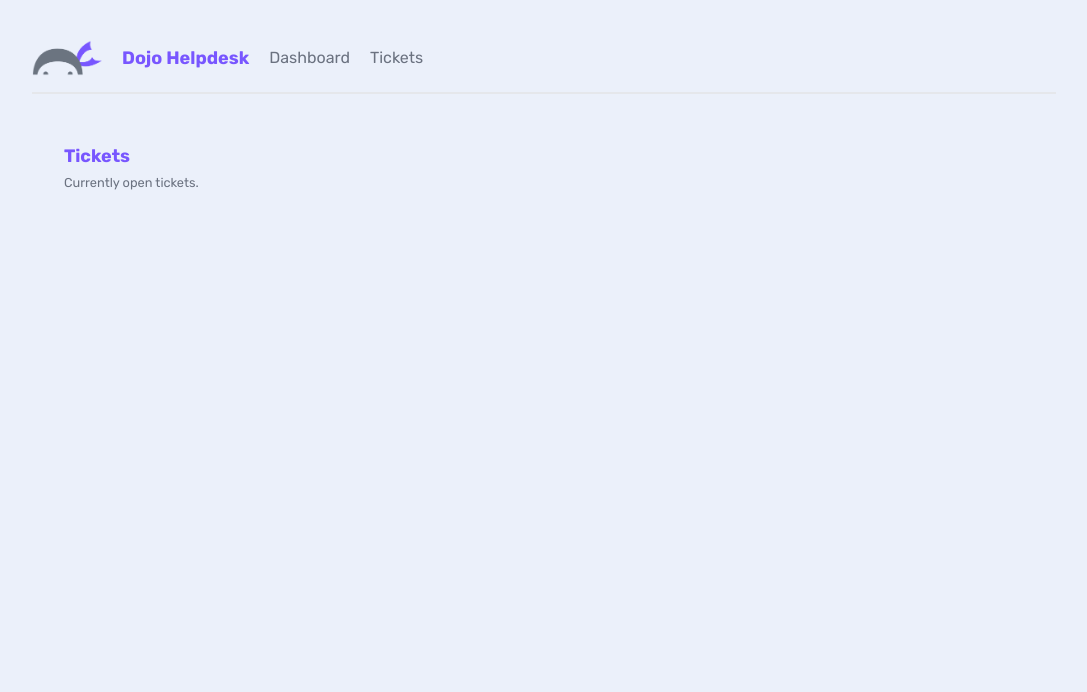
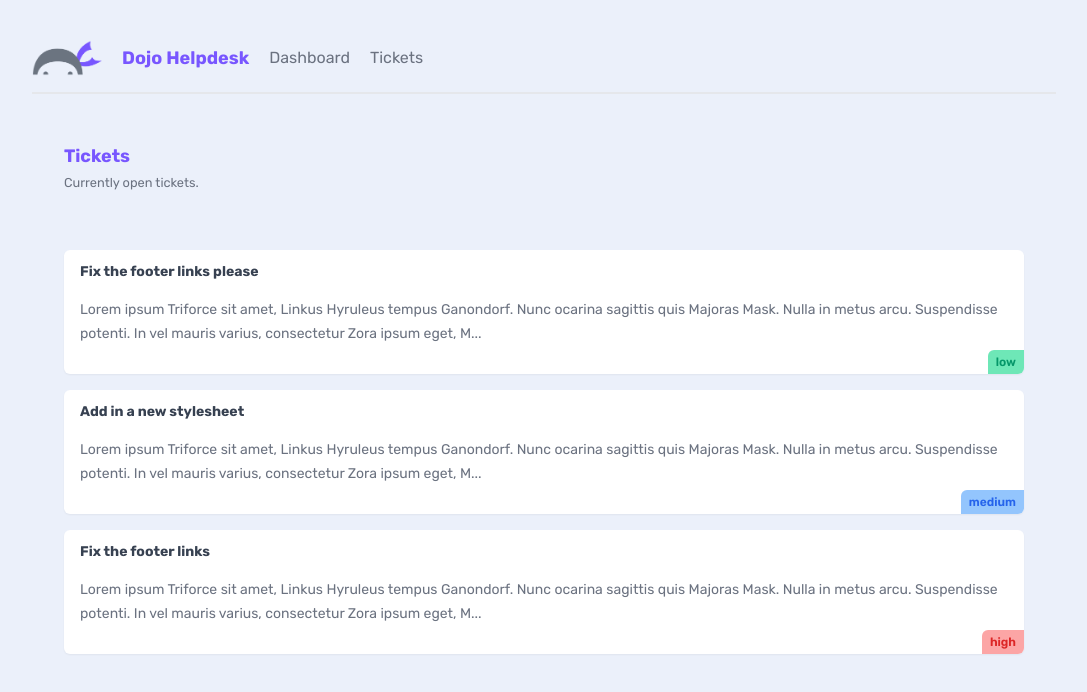
Before and after one commit to JlordS32/learningNextJS, a Next.js app in the folder dojo-helpdesk/: page /tickets in a window 1280 px wide. Shown: the top 692 px of the page, without its empty margins (96-1183 px from the left). Built offline with nearby package versions, Linux system fonts and the light colour scheme; data requests are answered from the project's data file.

Commit message:
commit of the day

```diff
--- a/dojo-helpdesk/app/layout.jsx
+++ b/dojo-helpdesk/app/layout.jsx
@@ -13,6 +13,7 @@ export const metadata = {
 };
 
 export default function RootLayout({ children }) {
+
 	return (
 		<html lang='en'>
 			<body className={rubik.className}>
--- a/dojo-helpdesk/app/tickets/TicketList.jsx
+++ b/dojo-helpdesk/app/tickets/TicketList.jsx
@@ -1,22 +1,30 @@
 async function getTickets() {
-	const response = await fetch('http://localhost:4000/tickets');
+	const response = await fetch('http://localhost:5000/tickets', {
+		next: {
+			revalidate: 0
+		}
+	});
 	return response.json();
 }
 
 const TicketList = async () => {
 	const tickets = await getTickets();
 
+	console.log(tickets);
+
 	return (
 		<>
 			{tickets.map((ticket) => {
+				return (
 					<div
 						key={ticket.id}
 						className='card my-5'
 					>
 						<h3>{ticket.title}</h3>
 						<p>{ticket.body.slice(0, 200)}...</p>
-					<div className={`PILL ${ticket.priority}`}>{ticket.priority}</div>
-				</div>;
+						<div className={`pill ${ticket.priority}`}>{ticket.priority}</div>
+					</div>
+				);
 			})}
 			{tickets.length === 0 && (
 				<p className='text-center'>There are no open tickets, yay!</p>
```
Lines whose indentation alone changed are shown as unchanged.
